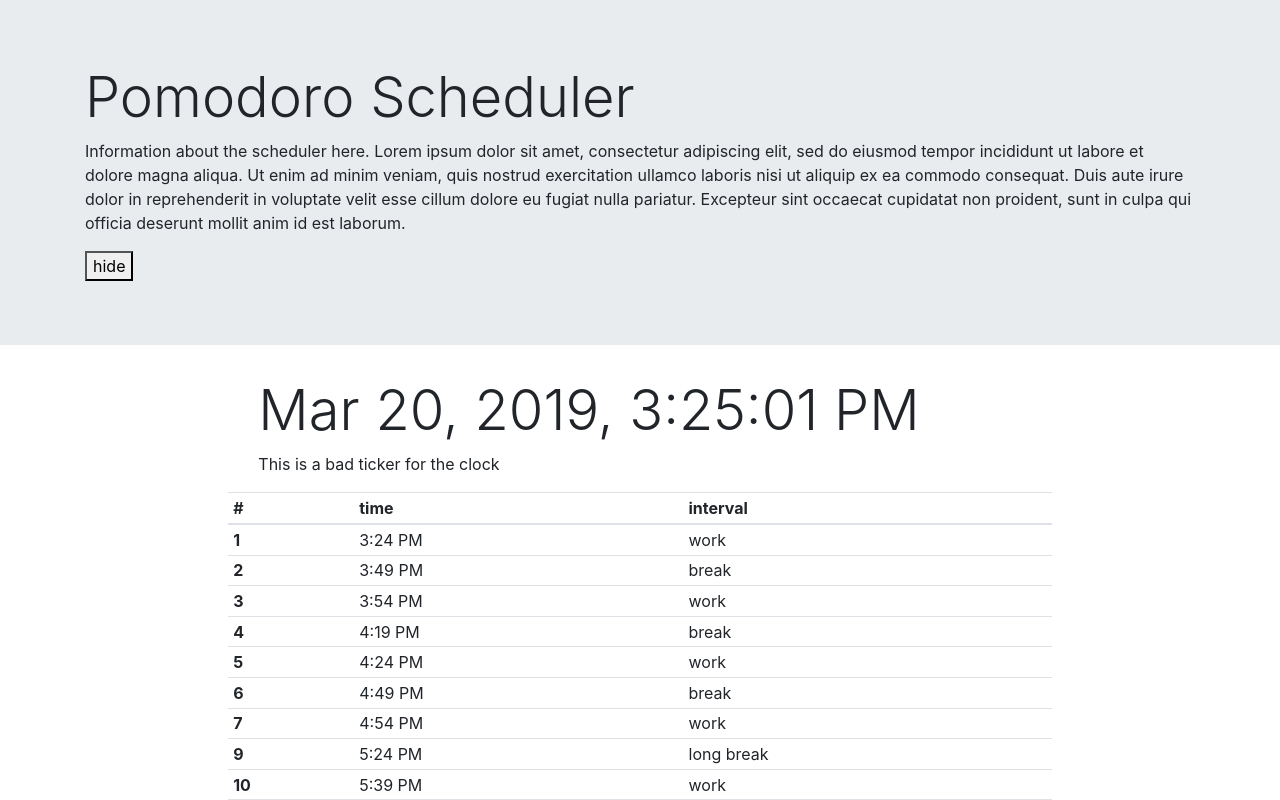
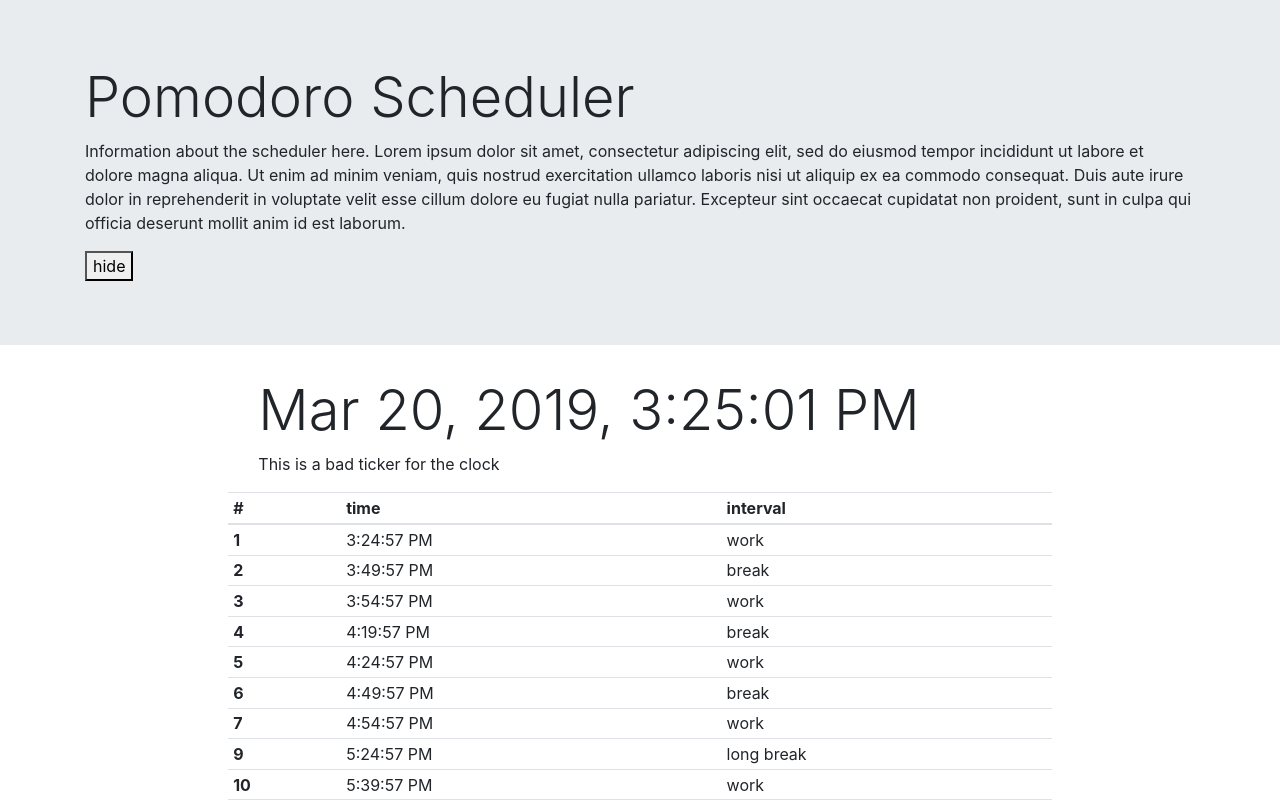
Before and after one commit to shaneGoose/angular-pomsched13, an Angular app: page / in a window 1280 px wide. Shown: the top 800 px of the page. Built offline with nearby package versions, Linux system fonts and the light colour scheme.

Commit message:
2 files modified - slice array to chop off time expired

```diff
--- a/src/app/pomodoro/pomodoro.component.html
+++ b/src/app/pomodoro/pomodoro.component.html
@@ -17,7 +17,7 @@
       <tbody>
         <tr *ngFor="let row of rows" id="{{row.id}}">
             <th scope="row">{{row.id}}</th>
-            <td>{{row.time | date:'shortTime'}}</td>
+            <td>{{row.time | date:'mediumTime'}}</td>
             <td>{{row.interval}}</td>
           </tr>
       </tbody>
--- a/src/app/pomodoro/pomodoro.component.ts
+++ b/src/app/pomodoro/pomodoro.component.ts
@@ -49,10 +49,6 @@ export class PomodoroComponent implements OnInit {
     this.jClock = new Date(this.startTime);
     this.ticker = setInterval(this.tick, 150);
     this.makeSchedule(8);
-  }
-
-  //Test function
-  testSet = () => {
     this.activeRow = 1;
   }
 
@@ -131,6 +127,17 @@ export class PomodoroComponent implements OnInit {
   //Ticker function
   tick = () => {
     this.jClock = new Date(Date.now());
+    if (1 === this.rows.length) {
+      this.ngOnInit();
+    }
+    else if (this.jClock.getTime() > this.rows[1].time.getTime()) {
+      /* Syntax for array destructuring
+      let a, rest;
+      [a, ...rest] = this.rows;
+      this.rows = rest;
+      */
+      this.rows = this.rows.slice(1);
+    }
   }
 
   //Helper functions
```
